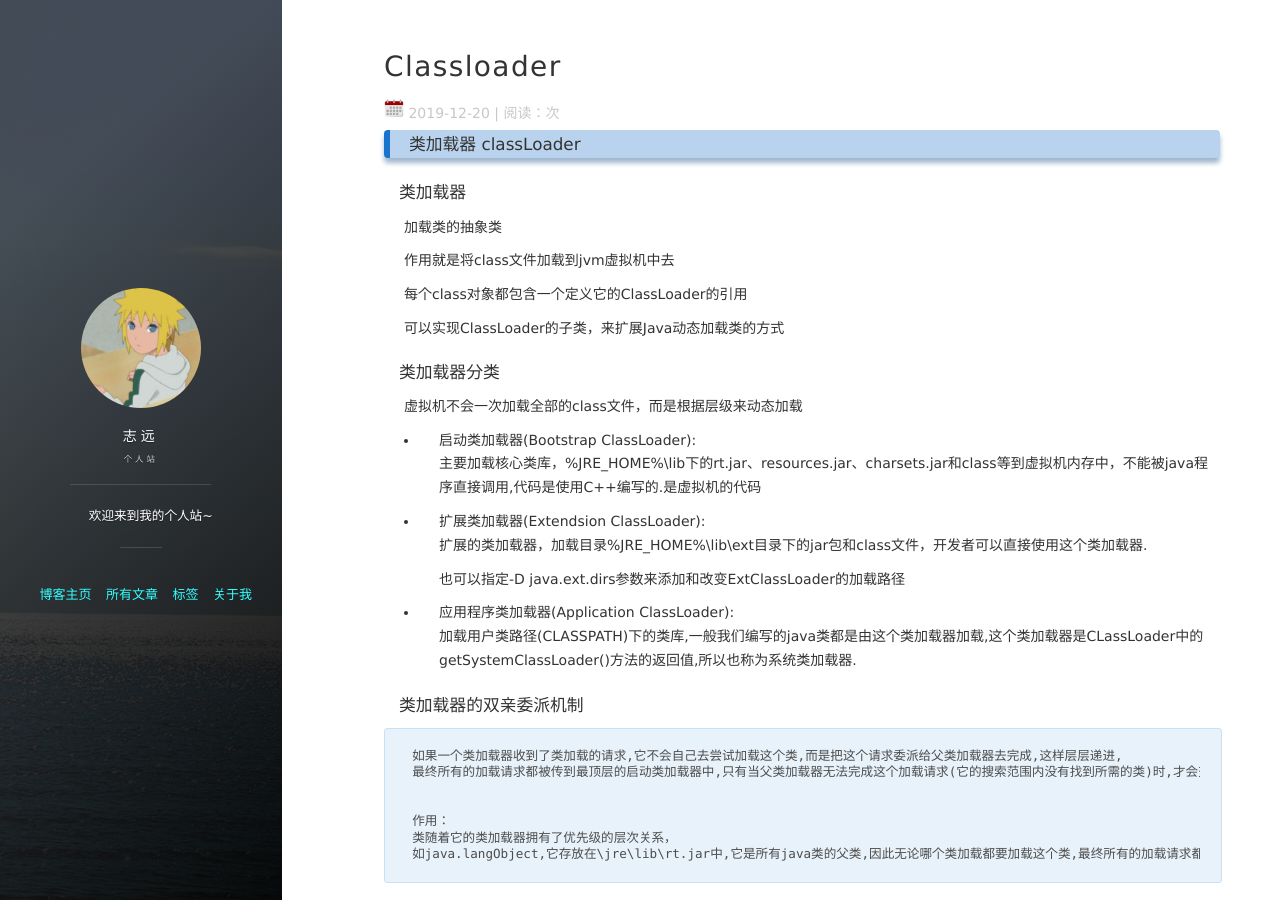
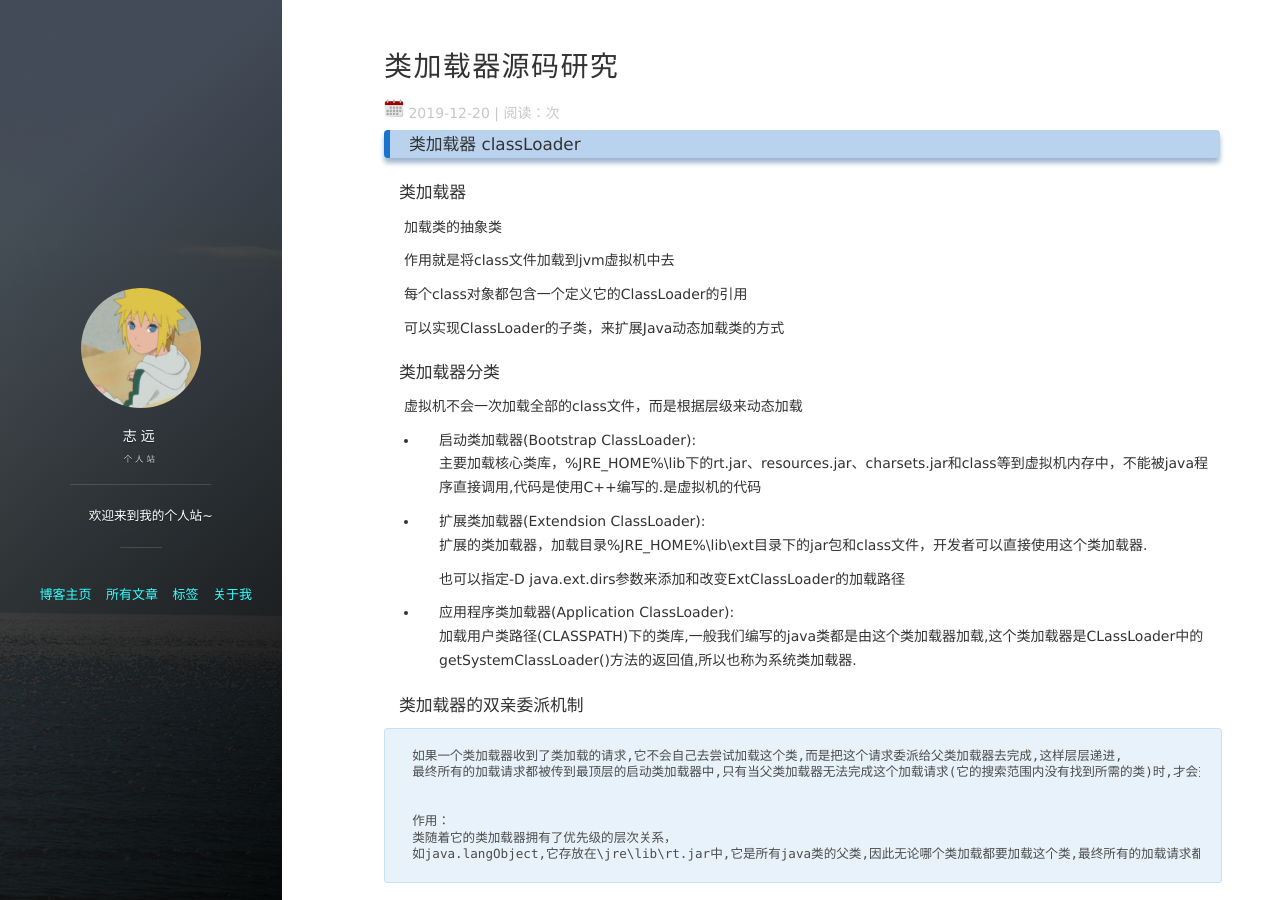
Before and after one commit to blueskyxzy/blueskyxzy.github.io, a Jekyll site: the page built from _posts/2019-12-20-classloader.md, in a window 1280 px wide and 900 px high. Built offline with Jekyll 4.4.1, drawn with Linux system fonts in a browser that asks for light colours; nearby versions of some CDN libraries; comment, search, counter and statistics services are not loaded.

Commit message:
classLoader

```diff
--- a/_posts/2019-12-20-classloader.md
+++ b/_posts/2019-12-20-classloader.md
@@ -1,6 +1,6 @@
 ---
 layout: post
-title:
+title: 类加载器源码研究
 date: 2019-12-20
 tags: 技术
 ---
```
